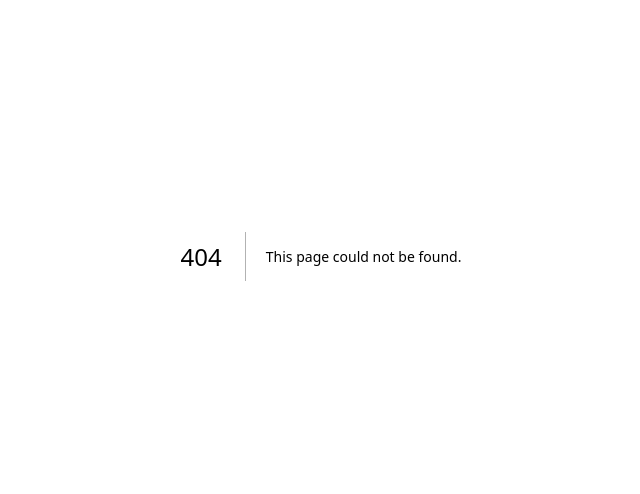
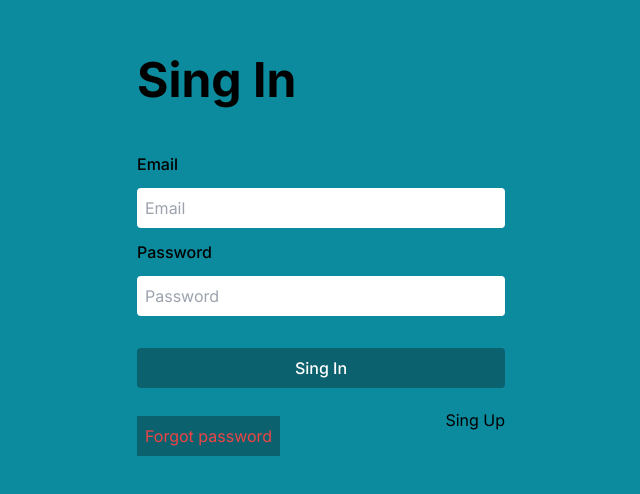
Before and after one commit to No-Country/c14-50-ft-nest, a Next.js app in the folder frontend/: page /login in a window 1280 px wide. Before the commit this address had no page. Shown: the part 144-638 px from the top of the page, without its empty margins (319-959 px from the left). Built offline with nearby package versions, Linux system fonts and the light colour scheme.

Commit message:
Prueba rama correcta

```diff
--- /dev/null
+++ b/frontend/src/app/login/page.tsx
@@ -0,0 +1,41 @@
+import Link from "next/link"
+
+export default function Login() {
+
+  return (
+    <main className="login-page-container  grid place-content-center min-h-screen w-screen">
+      <section className="w-screen px-10 py-10 rounded-lg flex flex-col gap-5 justify-center min-w-full max-w-md mx-auto">
+        <h1 className="loginText text-5xl mb-7 text-black font-bold relative">
+          Sing In
+        </h1>
+        <form
+          className="flex flex-col gap- min-w-full gap-3"
+        >
+          <div className="flex flex-col gap-3">
+            <span className="text-black font-medium">Email</span>
+            <input
+              className="w-full rounded pl-2 p-2 text-black focus:outline-none"
+              type="email"
+              placeholder="Email"
+            />
+          </div>
+          <div className="flex flex-col gap-3">
+            <span className="text-black font-medium">Password</span>
+            <input
+              className="w-full rounded pl-2 p-2 text-black focus:outline-none"
+              type="password"
+              placeholder="Password"
+            />
+          </div>
+          <button className="singIn rounded px-3 py-2 text-white mt-5 font-medium">
+            Sing In
+          </button>
+        </form>
+        <div className="flex justify-between">
+          <button className="text-red-500">Forgot password</button>
+          <Link href="/register">Sing Up</Link>
+        </div>
+      </section>
+    </main>
+  )
+}
```
